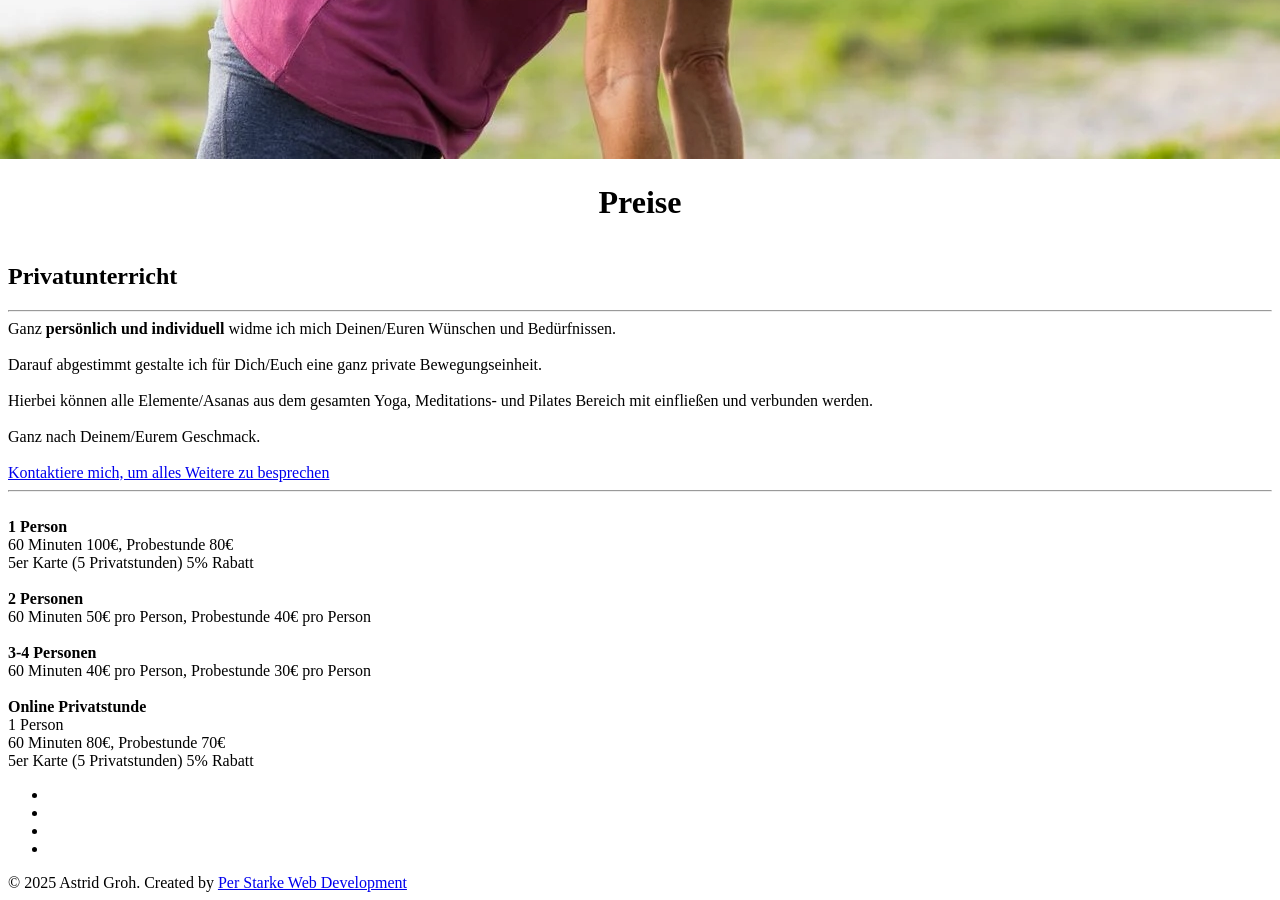
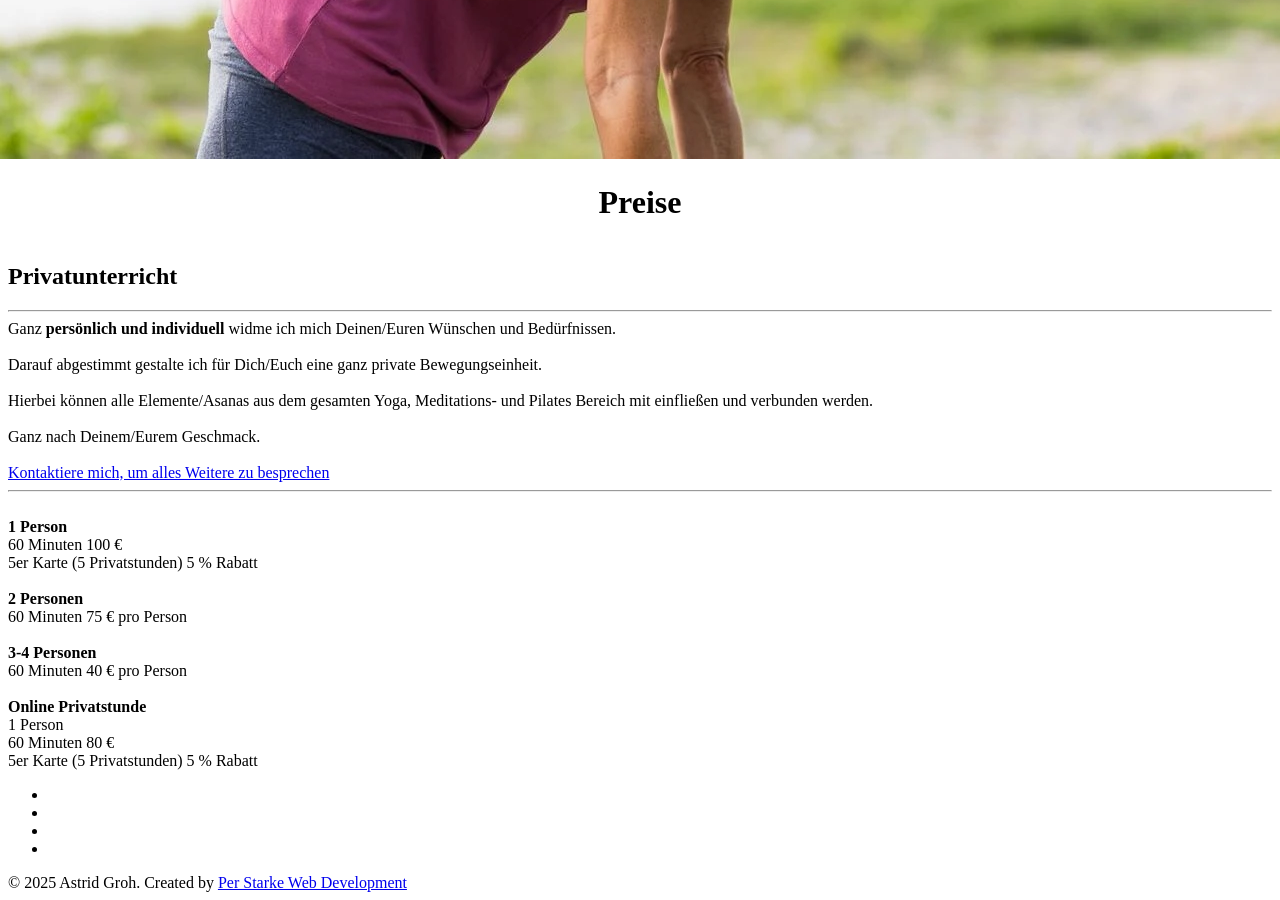
Before and after one commit to perstarke-webdev/inbewegung.net-site, a Jekyll site: the page built from _pages/04_preise.html, in a window 1280 px wide and 900 px high, scrolled down 6007 px. Built offline with Jekyll 4.4.1, drawn with Linux system fonts in a browser that asks for light colours; cached includes are drawn as plain includes; some web fonts are replaced.

Commit message:
update prices

```diff
--- a/_pages/04_preise.html
+++ b/_pages/04_preise.html
@@ -31,25 +31,25 @@ header:
     <div class="swirl-text">
 
         <b>1 Person</b><br>
-        60 Minuten 100€, Probestunde 80€<br>
-        5er Karte (5 Privatstunden) 5% Rabatt
+        60 Minuten 100 €<br>
+        5er Karte (5 Privatstunden) 5 % Rabatt
 
         <br><br>
 
         <b>2 Personen</b><br>
-        60 Minuten 50€ pro Person, Probestunde 40€ pro Person
+        60 Minuten 75 € pro Person
 
         <br><br>
 
         <b>3-4 Personen</b><br>
-        60 Minuten 40€ pro Person, Probestunde 30€ pro Person
+        60 Minuten 40 € pro Person
 
         <br><br>
 
         <b>Online Privatstunde</b><br>
         1 Person<br>
-        60 Minuten  80€, Probestunde 70€<br>
-        5er Karte (5 Privatstunden) 5% Rabatt
+        60 Minuten  80 €<br>
+        5er Karte (5 Privatstunden) 5 % Rabatt
 
     </div>
 </div>
```
